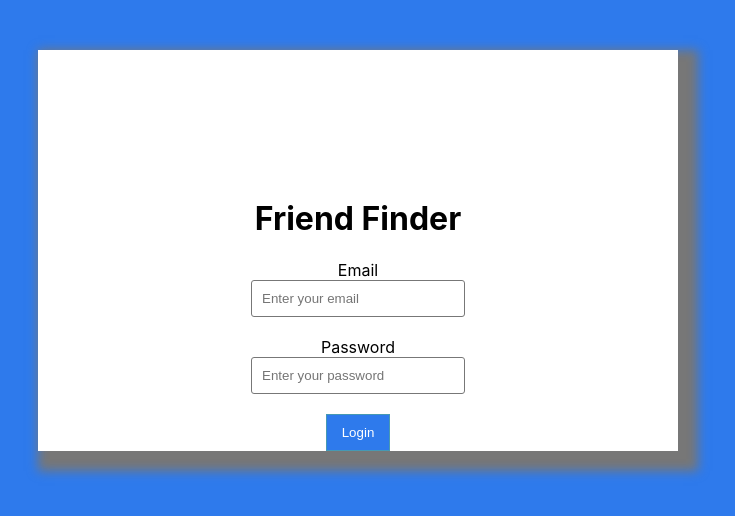
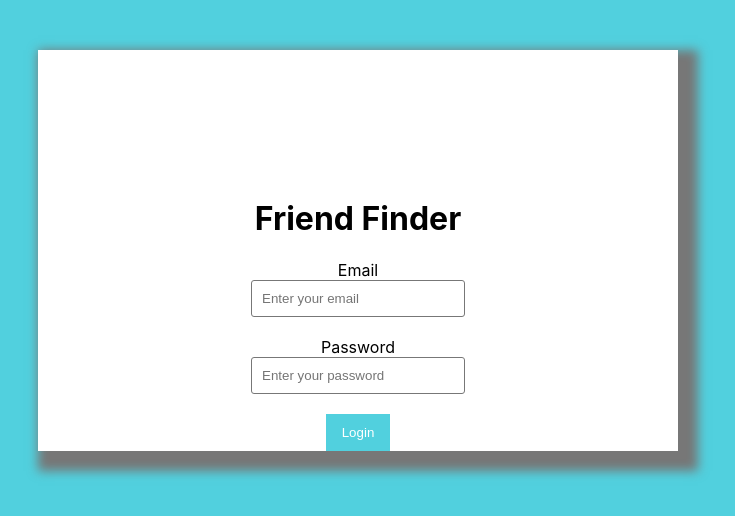
Before and after one commit to tommykindle/frontend-1, a React (Create React App) app in the folder front-end/: page / in a window 1280 px wide. Shown: the top 516 px of the page, without its empty margins (282-1017 px from the left). Built offline with nearby package versions, Linux system fonts and the light colour scheme.

Commit message:
Changed Color Scheme to a better blue

```diff
--- a/front-end/src/LoginForm/LoginForm.scss
+++ b/front-end/src/LoginForm/LoginForm.scss
@@ -1,5 +1,5 @@
 body{
-  background-color: rgb(46, 122, 236);
+  background-color: #51d0de;
 }
 form{
  padding-top: 8em;
@@ -10,14 +10,12 @@ form{
 background-color: white;
 max-height: 500px;
 }
-h1{
-  text-decoration: color blue;
-}
 
 
 input {
   display: flex;
   justify-content: center;
+  justify-content: space-between;
   width: 30%;
   margin: 0 auto;
    margin-bottom: 20px;
@@ -46,14 +44,14 @@ input.error {
 
 button {
   padding: 10px 15px;
-  background-color: rgb(46, 122, 236);
+  background-color:#51d0de;
   color: white;
-  border: 1px solid rgb(70, 153, 179);
+  border: 1px solid#51d0de;
   background-color: 250ms;
 }
 
 button:hover {
   cursor: pointer;
   background-color: white;
-  color: rgb(70, 153, 179);
+  color:#51d0de;
 }
```
